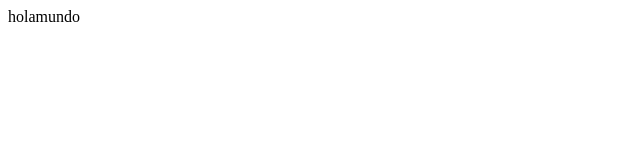
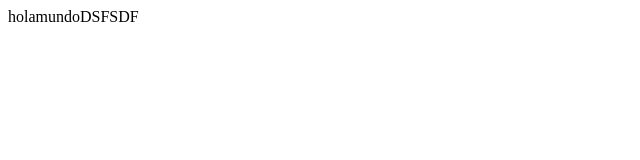
Before and after one commit to DuglasCh/NewProyect, a plain HTML site: page index.html in a window 1280 px wide. Shown: the full height of the page, 0-640 px from the left. Drawn offline with Linux system fonts and the light colour scheme.

Commit message:
segundo commit

```diff
--- a/index.html
+++ b/index.html
@@ -6,7 +6,7 @@
 </head>
 <body>
     <div>
-        holamundo
+        holamundoDSFSDF
     </div>
 </body>
 </html>
```
